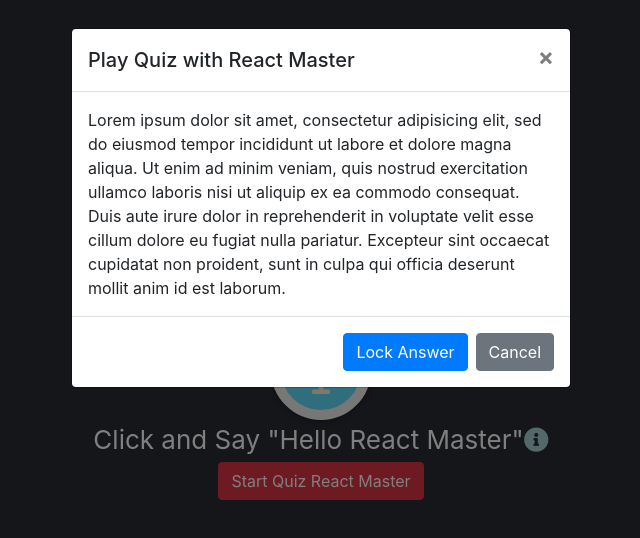
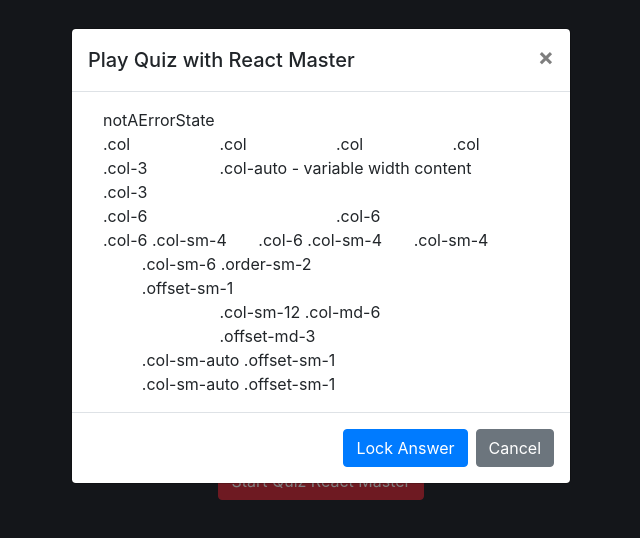
Before and after one commit to debraj1990/talking-react, a React (Create React App) app: page / in a window 1280 px wide. Both pictures are taken after a click on the button "Start Quiz React Master". Shown: the top 538 px of the page, without its empty margins (319-959 px from the left). Built offline with nearby package versions, Linux system fonts and the light colour scheme.

Commit message:
condition added

```diff
--- a/src/components/quiz-modal/QuizModal.js
+++ b/src/components/quiz-modal/QuizModal.js
@@ -1,7 +1,7 @@
 /* eslint react/no-multi-comp: 0, react/prop-types: 0 */
 
 import React from 'react';
-import { Button, Modal, ModalHeader, ModalBody, ModalFooter } from 'reactstrap';
+import { Button, Modal, ModalHeader, ModalBody, ModalFooter, Container, Row, Col } from 'reactstrap';
 
 class QuizModal extends React.Component {
   constructor(props) {
@@ -58,7 +58,43 @@ class QuizModal extends React.Component {
         <Modal isOpen={this.state.modal} toggle={this.toggle} className={this.props.className}>
           <ModalHeader toggle={this.toggle}>Play Quiz with React Master</ModalHeader>
           <ModalBody>
-            Lorem ipsum dolor sit amet, consectetur adipisicing elit, sed do eiusmod tempor incididunt ut labore et dolore magna aliqua. Ut enim ad minim veniam, quis nostrud exercitation ullamco laboris nisi ut aliquip ex ea commodo consequat. Duis aute irure dolor in reprehenderit in voluptate velit esse cillum dolore eu fugiat nulla pariatur. Excepteur sint occaecat cupidatat non proident, sunt in culpa qui officia deserunt mollit anim id est laborum.
+            <Container>
+              <Row>
+                <Col>
+                  <span className={errorMessage === 'notAErrorState' ? 'hidden' : 'bg-red'}>{errorMessage}</span>
+                </Col>
+              </Row>
+              <Row>
+                <Col>.col</Col>
+                <Col>.col</Col>
+                <Col>.col</Col>
+                <Col>.col</Col>
+              </Row>
+              <Row>
+                <Col xs="3">.col-3</Col>
+                <Col xs="auto">.col-auto - variable width content</Col>
+                <Col xs="3">.col-3</Col>
+              </Row>
+              <Row>
+                <Col xs="6">.col-6</Col>
+                <Col xs="6">.col-6</Col>
+              </Row>
+              <Row>
+                <Col xs="6" sm="4">.col-6 .col-sm-4</Col>
+                <Col xs="6" sm="4">.col-6 .col-sm-4</Col>
+                <Col sm="4">.col-sm-4</Col>
+              </Row>
+              <Row>
+                <Col sm={{ size: 6, order: 2, offset: 1 }}>.col-sm-6 .order-sm-2 .offset-sm-1</Col>
+              </Row>
+              <Row>
+                <Col sm="12" md={{ size: 6, offset: 3 }}>.col-sm-12 .col-md-6 .offset-md-3</Col>
+              </Row>
+              <Row>
+                <Col sm={{ size: 'auto', offset: 1 }}>.col-sm-auto .offset-sm-1</Col>
+                <Col sm={{ size: 'auto', offset: 1 }}>.col-sm-auto .offset-sm-1</Col>
+              </Row>
+            </Container>
           </ModalBody>
           <ModalFooter>
             <Button color="primary" onClick={this.toggle}>Lock Answer</Button>{' '}
```
